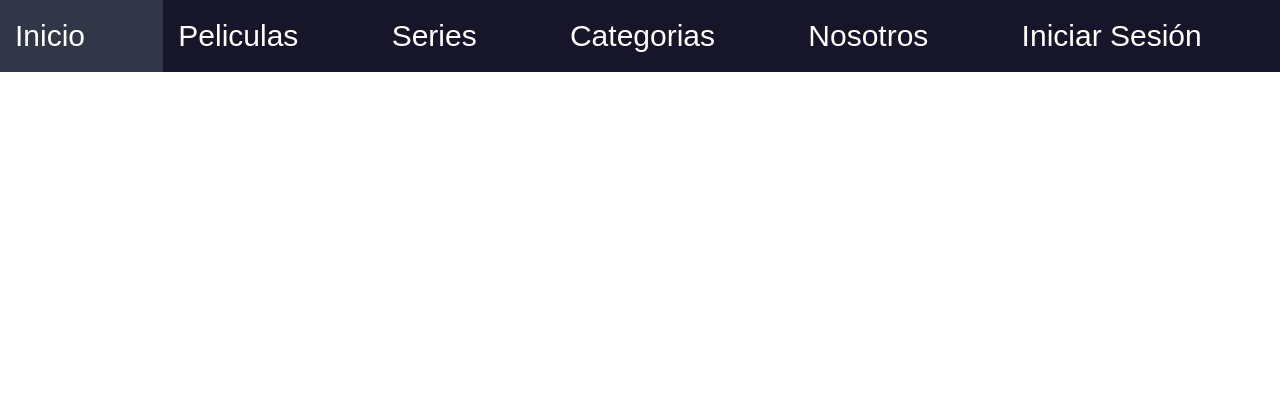
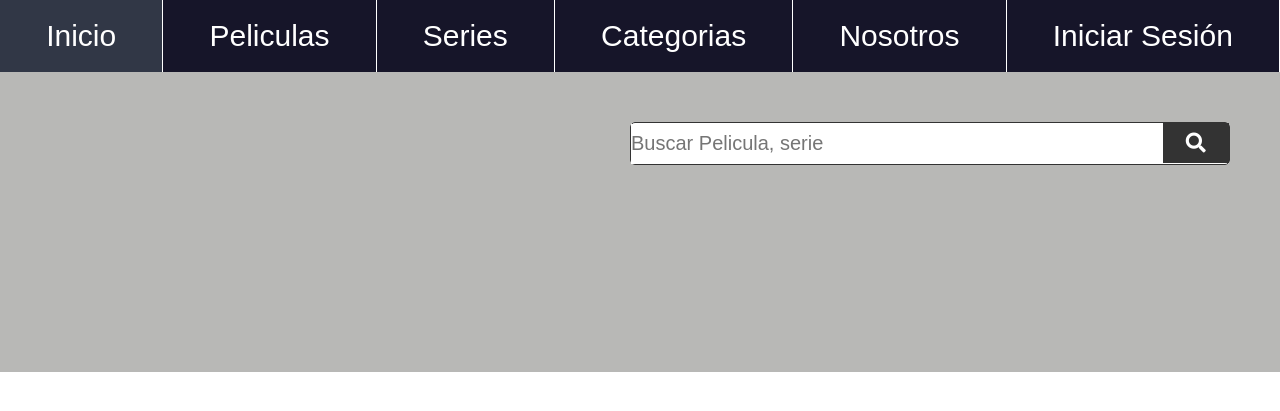
Before and after one commit to LuisInestroza/Proyecto-Portales-Web, a PHP site: page / in a window 1280 px wide. Shown: the top 411 px of the page. Run offline with PHP 8.4, Linux system fonts and the light colour scheme; some libraries are stand-ins or nearby versions; some web fonts are replaced.

Commit message:
Diseño de cuadro de busqueda

```diff
--- a/css/main.css
+++ b/css/main.css
@@ -135,7 +135,7 @@ body{
     font-family: var(--fuente-principal);
 }
 
-/* Diseño deñ header */
+/* Diseño del header */
 
 header{
 
@@ -169,8 +169,10 @@ header label:hover{
 
 }
 
+
 .menu li{
     flex-grow: 1;
+    border-right: 1px solid #FFFFFF;
 }
 
 .menu li:hover{
@@ -178,12 +180,40 @@ header label:hover{
 
 }
 
+
+
 .menu li a{
     display: block;
     padding: 15px 15px;
     color: var(--colorBlanco);
     text-decoration: none;
+    text-align: center;
     font-size: 3rem;
+
+}
+
+/* Diseño del fas de menu */
+.fa-bars{
+    color: var(--colorBlanco);
+    font-size: 3rem;
+}
+
+/* Estilo del submenu */
+.menu li ul{
+    background: var(--colorMoradoOscuro);
+    position: absolute;
+    color: var(--colorBlanco);
+    font-size: 2rem;
+    width: 5%;
+    display: none;
+    min-width: 140px;
+    text-align: center;
+
+
+}
+
+.menu li:hover > ul{
+    display: block;
 
 }
 
@@ -195,8 +225,8 @@ header label:hover{
     .menu{
         position: absolute;
         background: var(--colorMoradoOscuro);
-        width: 100%;
-        margin-left: -100%;
+        width: 70%;
+        margin-left: -70%;
         transition: all 1s;
     }
 
@@ -209,19 +239,71 @@ header label:hover{
         border-top: 1px solid #FFFFFF;
     }
 
+    .menu li a{
+        text-align: left;
+    }
+
     #btnMenu:checked ~ .menu{
         margin: 0;
     }
 }
 
 
+/* Estilo del hero */
+.hero{
+    /*background-image: url(../img/peliculas.jpeg);*/
+    height: 300px;
+    background-position: top center;
+    background-size: cover;
+    background: var(--colorGris);
+}
 
 
+/* Formulario de busqueda */
 
+.busqueda{
+    padding: 50px;
+    float: right;
+    width: 600px;
+    margin: 0 auto;
+}
 
+fieldset{
+    background: var(--colorBlanco);
+    border: 1px solid #333333;
+    border-radius: 5px;
+    padding: 0 0 0 -40px;
 
+}
+input, button{
+    position: relative;
+    padding: 0;
+}
+input{
+    font-size: 2rem;
+    width: 529px;
+    height:40px;
+    border: none;
 
+}
+button{
+    width: 66px;
+    height: 40px;
+    border: none;
+    background: #333;
+}
 
+.fa-search{
+    color: var(--colorBlanco);
+    font-size: 2rem;
+}
+
+@media (min-width: 768px)
+{
+    .busqueda{
+        flex-direction: column;
+    }
+}
 
  /* ==========================================================================
    Helper classes
--- a/index.html
+++ b/index.html
@@ -38,7 +38,13 @@
         <li><a href="">Inicio</a></li>
         <li><a href="">Peliculas</a></li>
         <li><a href="">Series</a></li>
-        <li><a href="">Categorias</a></li>
+        <li><a href="">Categorias</a>
+          <ul>
+            <li><a href=""></a>Terror</li>
+            <li><a href=""></a>Drama</li>
+            <li><a href=""></a>Acción</li>
+          </ul>
+        </li>
         <li><a href="">Nosotros</a></li>
         <li><a href="">Iniciar Sesión</a></li>
       </ul>
@@ -47,9 +53,16 @@
 
   </header>
 
+  <!-- Busqueda -->
+  <div class="hero">
+    <form class="busqueda">
+      <fieldset>
+        <input type="search" placeholder="Buscar Pelicula, serie">
+        <button type="submit"><i class="fas fa-search"></i></button>
+      </fieldset>
+    </form>
 
-
-
+  </div>
 
 
 
```
